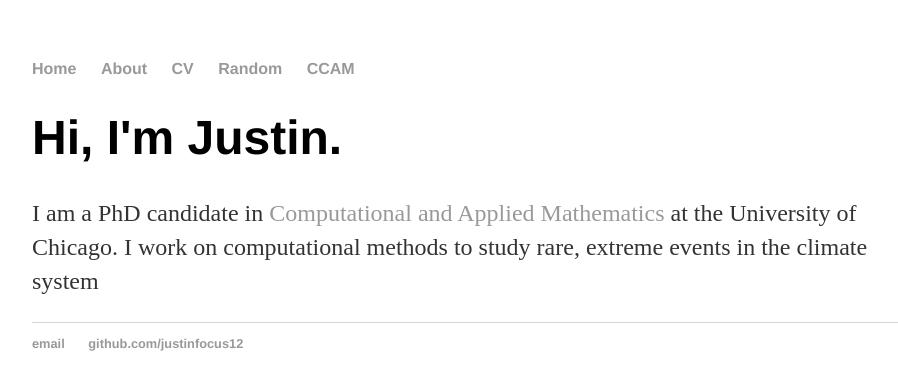
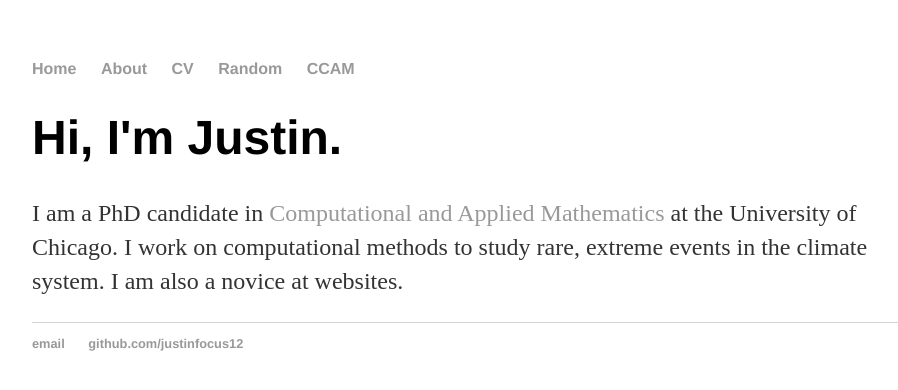
Before and after one commit to justinfocus12/justinfocus12.github.io, a Jekyll site: the page built from index.html, in a window 1280 px wide. Shown: the top 390 px of the page, without its empty margins (160-1058 px from the left). Built offline with Jekyll 4.4.1, drawn with Linux system fonts in a browser that asks for light colours.

Commit message:
Update index.html
Novice comment

```diff
--- a/index.html
+++ b/index.html
@@ -5,5 +5,7 @@ title: Justin Finkel
 <div class="blurb">
 	<h1>Hi, I'm Justin.</h1>
         <p>I am a PhD candidate in <a href="/ccam">Computational and Applied Mathematics </a> at the University of Chicago.
-	    I work on computational methods to study rare, extreme events in the climate system</p>
+	    I work on computational methods to study rare, extreme events in the climate system.
+	    I am also a novice at websites.
+	</p>
 </div><!-- /.blurb -->
```
